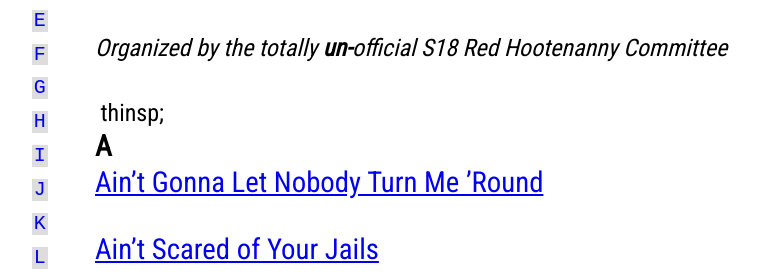
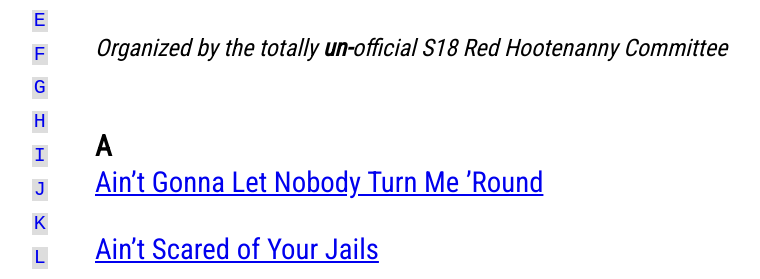
Before and after one commit to socialismconference/songbook.github.io, a Jekyll site: the page built from index.md, in a window 1280 px wide and 900 px high, scrolled down 482 px. Shown: the part 161-440 px from the top of the window, without its empty margins (165-925 px from the left). Built offline with Jekyll 4.4.1, drawn with Linux system fonts in a browser that asks for light colours; our own code applies the rules of GitHub Pages for plain Markdown files; a script that is not in the unit is left out.

Commit message:
Update index.md

```diff
--- a/index.md
+++ b/index.md
@@ -11,7 +11,7 @@ Hotel Lawn**
 
 > Organized by the totally **un-**official S18 Red Hootenanny Committee
 
-<div class="alphabet">&nbsp;thinsp;</div>
+<div class="alphabet">&nbsp;&thinsp;</div>
 
 [#](#)
 [A](#A)
```
